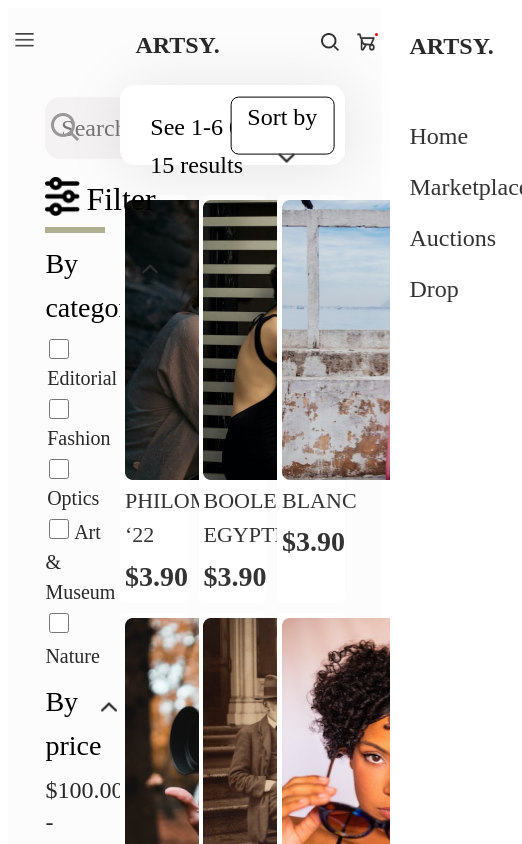
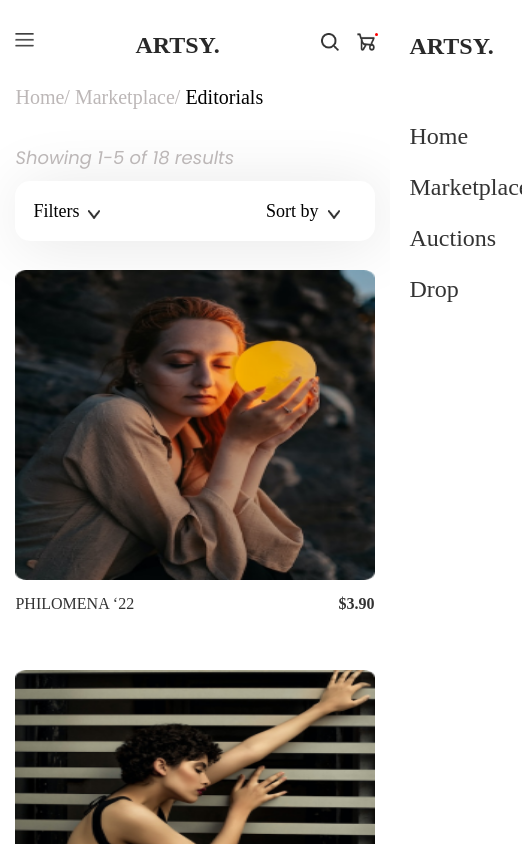
Before and after one commit to chiaka1996/hng10_drag_drop, a Next.js app: page /market/market in a window 390 px wide. Shown: the top 844 px of the page, 522 px wide, since content can reach past the window. Built offline with nearby package versions, Linux system fonts and the light colour scheme; a web font is replaced by a local one.

Commit message:
completed the mobile design of the market page

```diff
--- a/Components/Market/Products.module.css
+++ b/Components/Market/Products.module.css
@@ -1,6 +1,11 @@
+.imgContainer{
+    position: relative;
+    width: 240px;
+    height: 280px;
+}
+
 .products{
     background-color: white;
-    padding: 20% auto 0 auto;
     margin: 0 0 15% 0;
     border-radius: 6px;
     padding: 7% 7%;
@@ -8,11 +13,16 @@
     font-style: normal;
 }
 
+.mobileFlex{
+    display: block;
+}
+
 .name{
     font-weight: 400;
     font-size: 22px;
     line-height: 157.6%;
     color: #333333;
+    margin: 0 0 0 0;
 }
 
 .price{
@@ -21,5 +31,35 @@ font-size: 28px;
 line-height: 157.6%;
 color: #333333;
 margin: 3% 0 0 0;
-/* color: red; */
 }
+
+/* mobile design for the product component */
+@media only screen and (max-width: 1000px) {
+    .imgContainer{
+        width: 100%;
+        margin: 0 auto;
+        height: 310px;
+    }
+
+    .products{
+    background-color: none;
+    padding: 0 0;
+    }
+
+    .mobileFlex{
+        display: flex;
+        flex-direction: row;
+        justify-content: space-between;
+    }
+
+    .name{
+        font-size: 16px;
+        margin: 3% 0 0 0;
+    }
+
+    .price{
+        font-size: 16px;
+        font-weight: 700;
+    }
+
+}
--- a/Components/Market/Products.tsx
+++ b/Components/Market/Products.tsx
@@ -9,15 +9,13 @@ interface prop {
 const Product = ({ img, name, price }: prop) => {
   return (
     <div className={css.products}>
-      <Image
-        src={img}
-        alt="product"
-        width={240}
-        height={280}
-        className={css.productImg}
-      />
-      <div className={css.name}>{name}</div>
-      <div className={css.price}>{price}</div>
+      <div className={css.imgContainer}>
+        <Image src={img} alt="product" fill className={css.productImg} />
+      </div>
+      <div className={css.mobileFlex}>
+        <div className={css.name}>{name}</div>
+        <div className={css.price}>{price}</div>
+      </div>
     </div>
   );
 };
--- a/pages/market/market.tsx
+++ b/pages/market/market.tsx
@@ -3,12 +3,16 @@ import Sidebar from '../../Components/SideBar/SideBar';
 import css from '../../styles/market.module.css';
 import Image from 'next/image';
 import Product from '../../Components/Market/Products';
+import Footer from '../../Components/Footer/Footer';
 
 const Market = () => {
   return (
-    <div style={{ backgroundColor: 'rgb(252, 252, 252)' }}>
+    <div className={css.marketBody}>
       <NavBar page="market" />
       <Sidebar />
+      <div className={css.productLinkMarket}>
+        Home/ Marketplace/ <span style={{ color: 'black' }}>Editorials</span>
+      </div>
 
       <div className={css.searchContainer}>
         <div className={css.filtersContainer}>
@@ -123,6 +127,32 @@ const Market = () => {
             </button>
           </div>
 
+          <div className={css.resultMobile}>
+            <div className={css.seeResult}>Showing 1-5 of 18 results</div>
+            <div className={css.resultFlex}>
+              <div className={css.textContainer}>
+                <span>Filters</span>
+                <Image
+                  src="/down_arrow.png"
+                  alt="down arrow"
+                  width={12}
+                  height={9}
+                  className={css.mobileArrow}
+                />
+              </div>
+              <div className={css.textContainer}>
+                <span>Sort by</span>
+                <Image
+                  src="/down_arrow.png"
+                  alt="down arrow"
+                  width={12}
+                  height={9}
+                  className={css.mobileArrow}
+                />
+              </div>
+            </div>
+          </div>
+
           <div className={css.prods}>
             <Product img="/Rectangle1.png" name="PHILOMENA ‘22" price="$3.90" />
             <Product
@@ -143,6 +173,7 @@ const Market = () => {
           </div>
         </div>
       </div>
+      <Footer />
     </div>
   );
 };
--- a/styles/market.module.css
+++ b/styles/market.module.css
@@ -1,8 +1,27 @@
+ @import url('https://fonts.googleapis.com/css2?family=Poppins:ital@1&display=swap');
+
+.marketBody{
+    background-color: rgb(252, 252, 252);
+}
+
+.productLinkMarket{
+    font-family: 'Satoshi';
+    font-style: normal;
+    font-weight: 500;
+    padding: 2% 0 0 10%;
+    font-size: 24px;
+    color: #BCB7B7;
+}
+
 .searchContainer{
     padding: 5% 10% 0 10%;
     display: grid;
     grid-template-columns: 20% 75%;
     justify-content: space-between;
+}
+
+.filtersContainer{
+    display: block;
 }
 
 .search{
@@ -30,6 +49,10 @@
     top: 25%;
     left: 10%;
     position: absolute;
+}
+
+.resultMobile{
+    display: none;
 }
 
 .results{
@@ -482,6 +505,75 @@
      /* //////////////////////////mobile design//////////////////// */
     @media only screen and (max-width: 1000px) {
 
+        /*/////////////css for market page///////////////////*/
+        .marketBody{
+            background-color: white;
+        }
+
+        .productLinkMarket{
+             font-weight: 500;
+            padding: 2% 0 5% 2%;
+            font-size: 20px;
+        }
+        .searchContainer{
+            display: block;
+            padding: 5% 2% 0 2%;
+        }
+
+        .filtersContainer{
+            display: none;
+        }
+
+        .prods{
+            display: block;
+        }
+
+        .results{
+            display: none;
+        }
+
+        .resultMobile{
+            display: block;
+        }
+
+        .seeResult{
+            font-family: 'Poppins';
+            font-style: italic;
+            font-weight: 400;
+            font-size: 18px;
+            line-height: 24px;
+            color: #BCB7B7;
+            padding: 0 0 3% 0;
+        }
+
+        .resultFlex{
+            width: 90%;
+            height: 60px;
+            background: #FFFFFF;
+            box-shadow: 4px 4px 64px rgba(0, 0, 0, 0.1);
+            border-radius: 15px;
+            display: flex;
+            flex-direction: row;
+            justify-content: space-between;
+            align-items: center;
+            padding: 0 5%;
+        }
+
+        .textContainer{
+            display: flex;
+            flex-direction: row;
+            width: 28%;
+            font-family: 'Satoshi';
+            font-style: normal;
+            font-weight: 400;
+            font-size: 18px;
+        }
+
+        .mobileArrow{
+            transform: translateY(100%);
+            margin: 0 0 0 10%;
+        }
+
         /*/////////////////////// CSS FOR SINGLE PRODUCT PAGE [name].tsx  */
         .itemContainer{
             padding: 2% 2% 0 2%;
```
